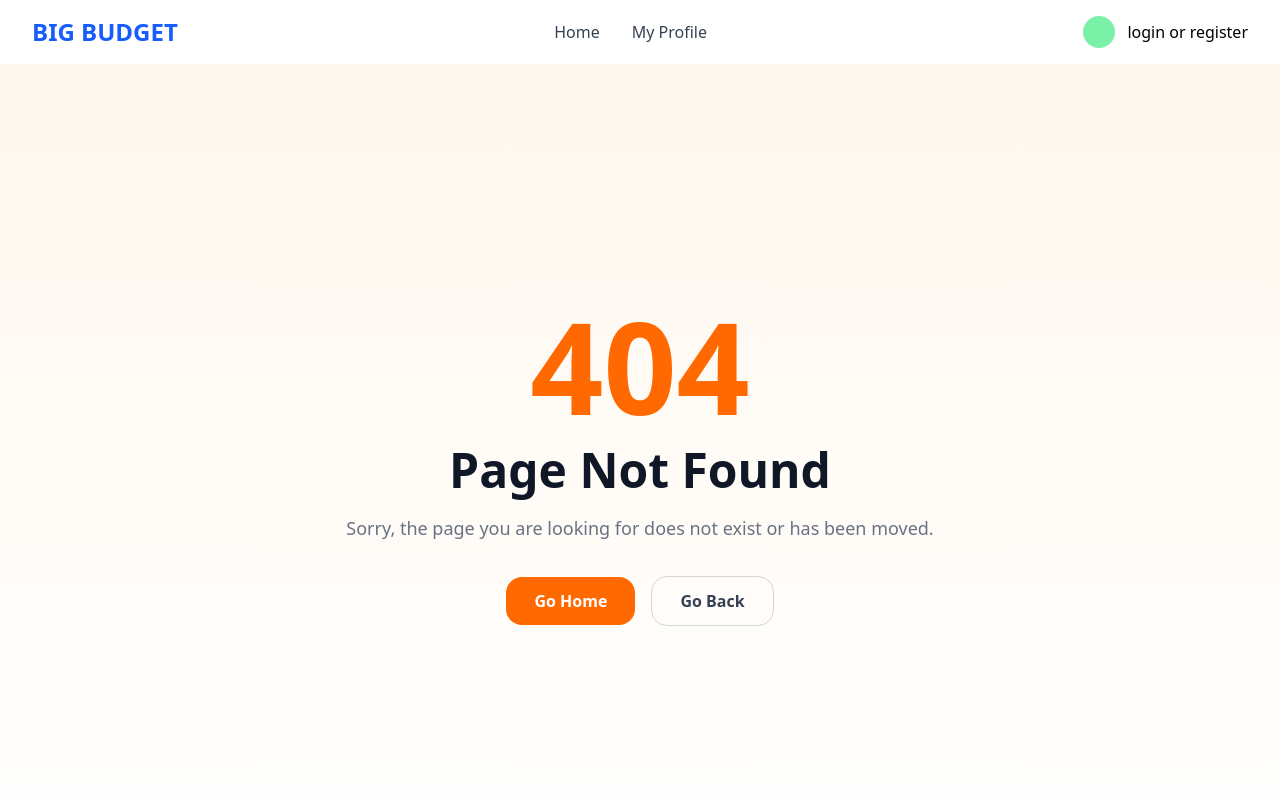
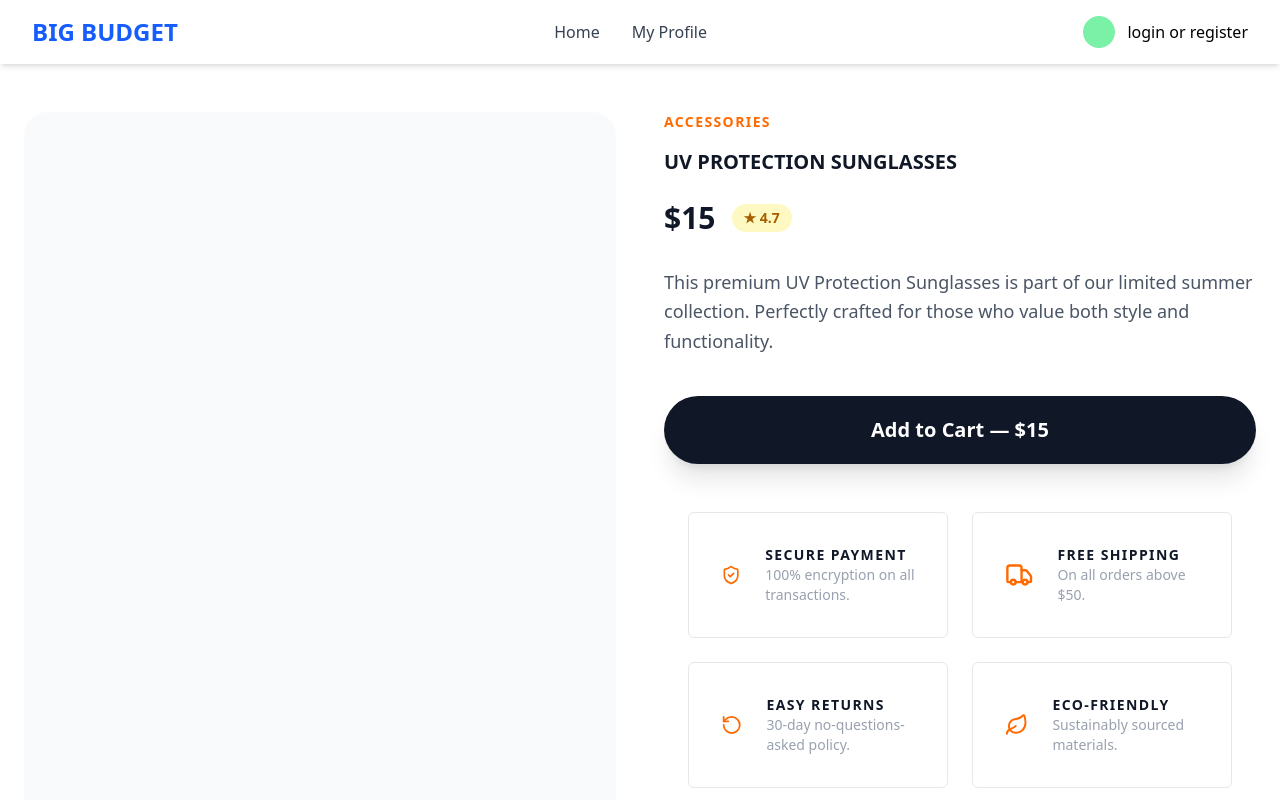
Before and after one commit to hridoy-ahmmad/Big-budget-Shop, a Next.js app: page /details/1 in a window 1280 px wide. Before the commit this address had no page. Shown: the top 800 px of the page. Built offline with nearby package versions, Linux system fonts and the light colour scheme.

Commit message:
create dynamic details page

```diff
--- /dev/null
+++ b/src/app/details/[id]/page.jsx
@@ -0,0 +1,62 @@
+"use client"
+import Features from '@/components/Features';
+import Image from 'next/image';
+import { useParams } from 'next/navigation';
+import React from 'react';
+
+const getData = async () => {
+    const res = await fetch('http://localhost:3000/data.json')
+    return res.json()
+
+}
+const data = await getData()
+
+const Details = () => {
+    const { id } = useParams()
+    const foundedData = data.find(item => item.id === Number(id))
+    console.log(foundedData);
+
+    return (
+        <div>
+            <div className="max-w-7xl mx-auto px-6 py-12 grid md:grid-cols-2 gap-12">
+                {/* Left: Image */}
+                <div className="bg-gray-50 rounded-3xl p-10 flex items-center justify-center">
+                    <Image
+                        src={foundedData.image
+}
+                        alt={foundedData.name}
+                        height={0}
+                        width={0}
+                        className="max-h-125 object-contain hover:scale-105 transition-transform duration-500"
+                    />
+                </div>
+
+                {/* Right: Info */}
+                <div className="flex flex-col justify-center">
+                    <span className="text-orange-500 font-bold uppercase tracking-widest text-sm mb-4">
+                        {foundedData.category}
+                    </span>
+                    <h1 className="text-xl font-black text-gray-900 mb-6 uppercase">
+                        {foundedData.name}
+                    </h1>
+                    <div className="flex items-center gap-4 mb-8">
+                        <span className="text-3xl font-bold text-gray-900">${foundedData.price}</span>
+                        <span className="bg-yellow-100 text-yellow-700 px-3 py-1 rounded-full text-sm font-bold">
+                            ★ {foundedData.rating}
+                        </span>
+                    </div>
+                    <p className="text-gray-600 text-lg leading-relaxed mb-10">
+                        This premium {foundedData.name} is part of our limited summer collection.
+                        Perfectly crafted for those who value both style and functionality.
+                    </p>
+                    <button className="bg-gray-900 text-white py-5 rounded-full font-bold text-xl hover:bg-orange-600 transition-colors shadow-xl active:scale-95">
+                        Add to Cart — ${foundedData.price}
+                    </button>
+                <Features />
+                </div>
+            </div>
+        </div>
+    );
+};
+
+export default Details;
--- a/src/app/not-found.jsx
+++ b/src/app/not-found.jsx
@@ -4,7 +4,7 @@ import React from 'react';
 
 const NotFound = () => {
     return (
-        <section className="min-h-screen flex items-center justify-center bg-gradient-to-b from-orange-50 to-white px-4">
+        <section className="min-h-screen flex items-center justify-center bg-linear-to-b from-orange-50 to-white px-4">
 
             <div className="text-center max-w-2xl">
 
--- a/src/components/Card.jsx
+++ b/src/components/Card.jsx
@@ -59,7 +59,7 @@ const Card = ({ d }) => {
                     </div>
 
                     {/* Button */}
-                    <Link href={'/'} className="flex items-center gap-2  px-2 py-1 rounded-md transition-all active:scale-95 bg-gray-200 border border-gray-300">
+                    <Link href={`/details/${d.id}`} className="flex items-center gap-2  px-2 py-1 rounded-md transition-all active:scale-95 bg-gray-200 border border-gray-300">
                         Details
                     </Link>
                 </div>
--- /dev/null
+++ b/src/components/Features.jsx
@@ -0,0 +1,52 @@
+import { Leaf, RotateCcw, ShieldCheck, Truck } from 'lucide-react';
+import React from 'react';
+
+const Features = () => {
+    return (
+        <div>
+            <section className="max-w-7xl mx-auto px-6 py-12">
+                <div className="grid grid-cols-1 md:grid-cols-2 gap-6">
+
+                    {/* Secure Payment */}
+                    <div className="flex items-center gap-6 p-8 bg-white border border-gray-200 rounded-md hover:border-amber-400 transition duration-300 ">
+                        <ShieldCheck size={32} className="text-orange-500" />
+                        <div>
+                            <h3 className="font-black text-sm tracking-widest uppercase text-gray-900">Secure Payment</h3>
+                            <p className="text-gray-400 text-sm">100% encryption on all transactions.</p>
+                        </div>
+                    </div>
+
+                    {/* Free Shipping */}
+                    <div className="flex items-center gap-6 p-8 bg-white border border-gray-200 rounded-md hover:border-amber-400 transition duration-300 ">
+                        <Truck size={32} className="text-orange-500" />
+                        <div>
+                            <h3 className="font-black text-sm tracking-widest uppercase text-gray-900">Free Shipping</h3>
+                            <p className="text-gray-400 text-sm">On all orders above $50.</p>
+                        </div>
+                    </div>
+
+                    {/* Easy Returns */}
+                    <div className="flex items-center gap-6 p-8 bg-white border border-gray-200 rounded-md hover:border-amber-400 transition duration-300 ">
+                        <RotateCcw size={32} className="text-orange-500" />
+                        <div>
+                            <h3 className="font-black text-sm tracking-widest uppercase text-gray-900">Easy Returns</h3>
+                            <p className="text-gray-400 text-sm">30-day no-questions-asked policy.</p>
+                        </div>
+                    </div>
+
+                    {/* Eco-Friendly */}
+                    <div className="flex items-center gap-6 p-8 bg-white border border-gray-200 rounded-md hover:border-amber-400 transition duration-300 ">
+                        <Leaf size={32} className="text-orange-500" />
+                        <div>
+                            <h3 className="font-black text-sm tracking-widest uppercase text-gray-900">Eco-Friendly</h3>
+                            <p className="text-gray-400 text-sm">Sustainably sourced materials.</p>
+                        </div>
+                    </div>
+
+                </div>
+            </section>
+        </div>
+    );
+};
+
+export default Features;
```
